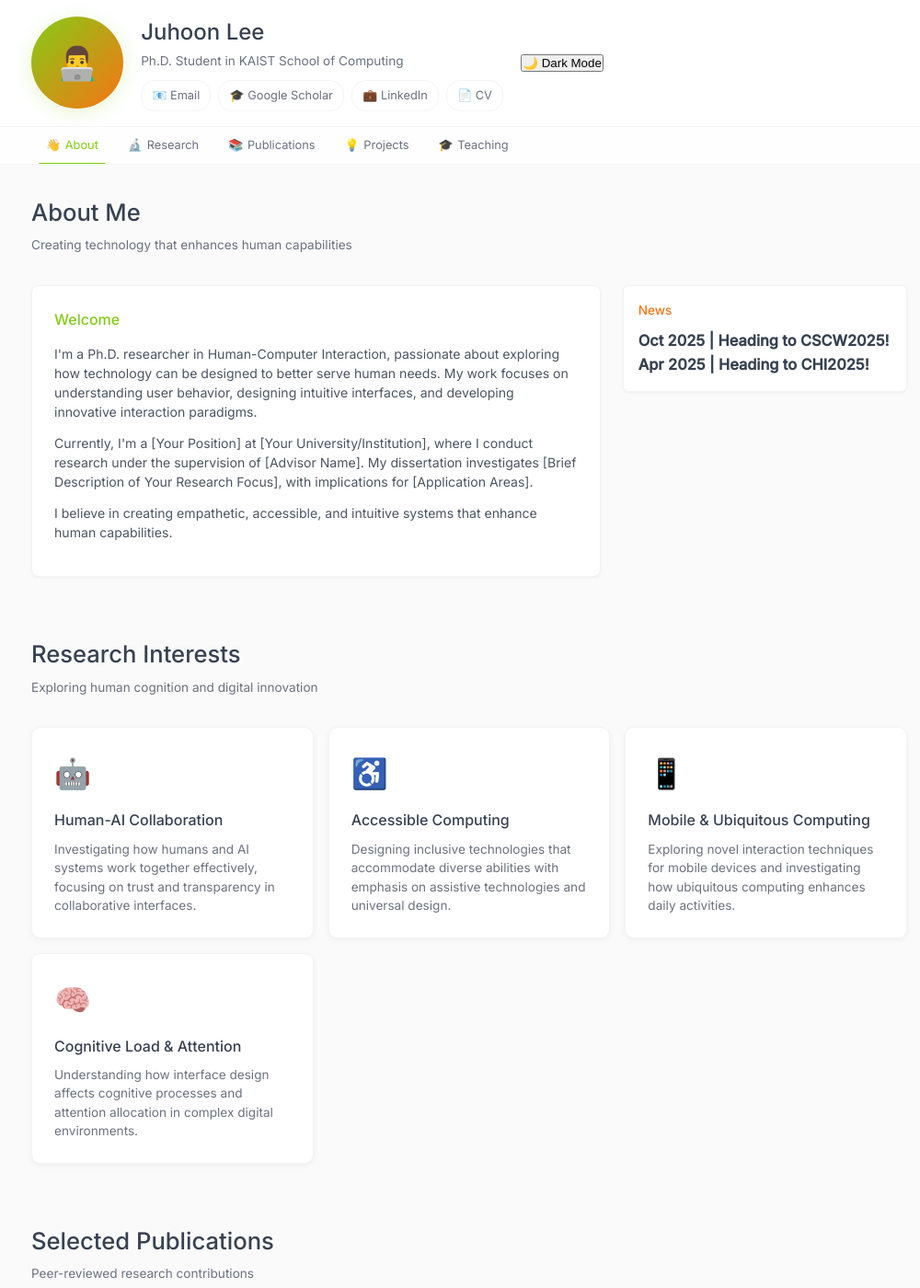
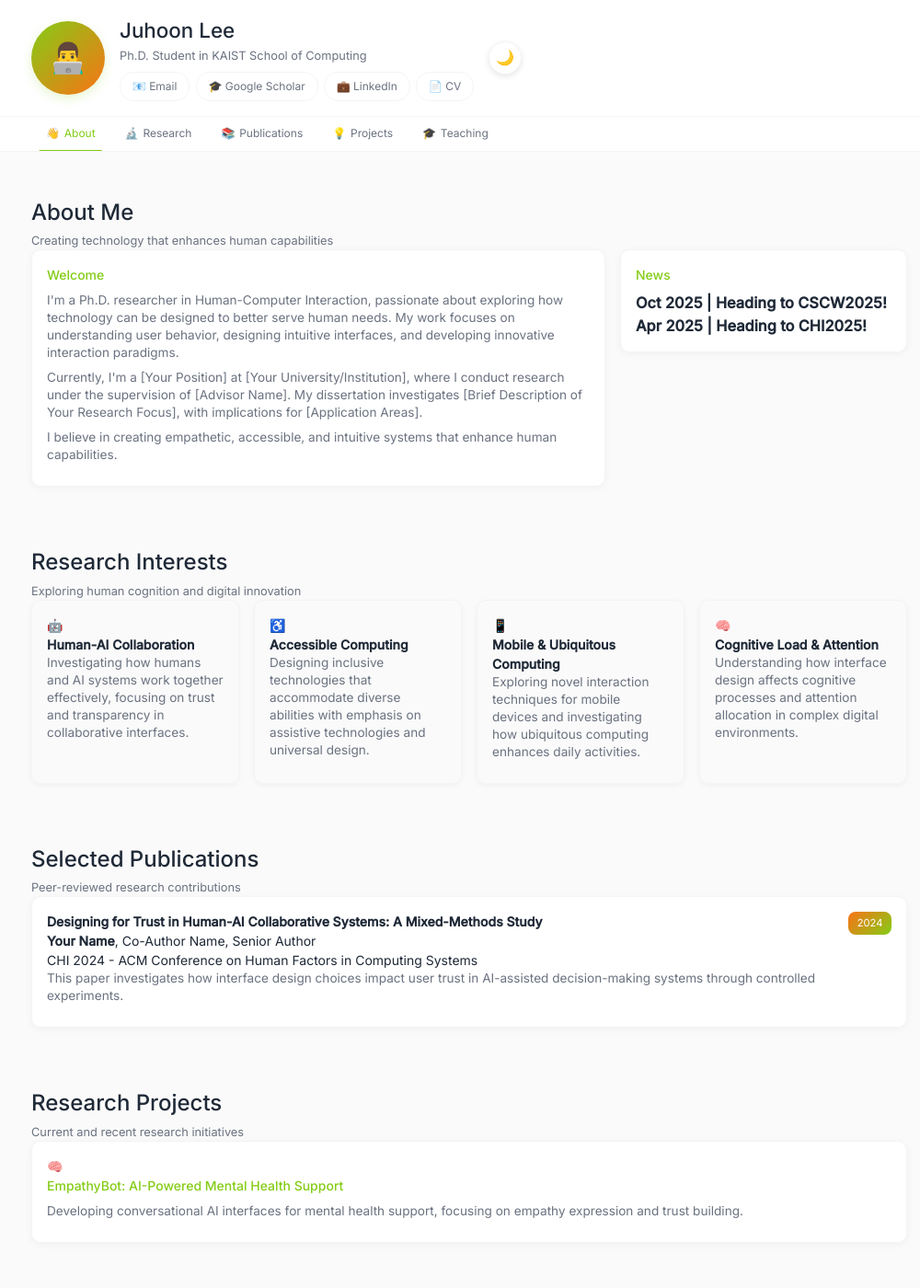
Before and after one commit to julielee16/personal-website, a Jekyll site: the page built from index.md, in a window 1280 px wide and 1400 px high. Shown: the whole window at 92% size, without its empty margins (130-1130 px from the left). Built offline with Jekyll 4.4.1, drawn with Linux system fonts in a browser that asks for light colours.

Commit message:
Updating scss

```diff
--- a/_layouts/default.html
+++ b/_layouts/default.html
@@ -22,7 +22,7 @@
           <a href="/cv.pdf" target="_blank">📄 CV</a>
         </div>
       </div>
-      <button id="dark-mode-toggle" class="dark-toggle">🌙 Dark Mode</button>
+      <button id="darkModeToggle" class="dark-mode-btn">🌙</button>
     </div>
   </header>
 
@@ -155,3 +155,26 @@
   <script src="{{ '/assets/js/main.js' | prepend: site.baseurl }}"></script>
 </body>
 </html>
+<script>
+    const toggleBtn = document.getElementById('darkModeToggle');
+
+    toggleBtn.addEventListener('click', () => {
+    document.body.classList.toggle('dark-mode');
+
+    // Change button icon
+    if(document.body.classList.contains('dark-mode')){
+        toggleBtn.textContent = '☀️'; // sun for light mode
+    } else {
+        toggleBtn.textContent = '🌙'; // moon for dark mode
+    }
+
+    // Save preference in localStorage
+    localStorage.setItem('darkMode', document.body.classList.contains('dark-mode'));
+    });
+
+    // Load saved preference
+    if(localStorage.getItem('darkMode') === 'true'){
+    document.body.classList.add('dark-mode');
+    toggleBtn.textContent = '☀️';
+    }
+</script>
--- a/_styles/_style.scss
+++ b/_styles/_style.scss
@@ -1,19 +1,36 @@
 /*==========================
-  Variables
+  VARIABLES
 ==========================*/
-$font-family: 'Inter', sans-serif;
-$color-text: #374151;
-$color-text-muted: #6b7280;
-$color-bg: #fafafa;
-$color-bg-alt: #ffffff;
-$color-accent: #84cc16;
-$color-accent-alt: #f97316;
-$color-border: #f3f4f6;
-$dark-bg: #1f2937;
-$dark-text: #f9fafb;
+:root {
+  --color-bg: #fafafa;
+  --color-bg-alt: #ffffff;
+  --color-text: #1f2937;
+  --color-text-muted: #6b7280;
+  --color-accent: #84cc16;
+  --color-accent-alt: #f97316;
+  --color-border: #f3f4f6;
+  --color-header: rgba(255, 255, 255, 0.95);
+  --scrollbar-bg: #f9fafb;
+  --scrollbar-thumb: #84cc16;
+  --transition-fast: 0.2s ease;
+  --transition-medium: 0.3s cubic-bezier(0.175, 0.885, 0.32, 1.275);
+}
+
+body.dark-mode {
+  --color-bg: #111827;
+  --color-bg-alt: #1f2937;
+  --color-text: #f3f4f6;
+  --color-text-muted: #d1d5db;
+  --color-accent: #84cc16;
+  --color-accent-alt: #f97316;
+  --color-border: #374151;
+  --color-header: rgba(17, 24, 39, 0.9);
+  --scrollbar-bg: #1f2937;
+  --scrollbar-thumb: #84cc16;
+}
 
 /*==========================
-  Global Reset
+  GLOBAL
 ==========================*/
 * {
   margin: 0;
@@ -22,76 +39,26 @@
 }
 
 body {
-  font-family: $font-family;
-  line-height: 1.6;
-  color: $color-text;
-  background: $color-bg;
+  font-family: 'Inter', sans-serif;
+  line-height: 1.5;
+  color: var(--color-text);
+  background: var(--color-bg);
   font-weight: 400;
   font-size: 14px;
+  transition: background 0.3s, color 0.3s;
 }
 
-/*==========================
-  Dark Mode
-==========================*/
-@media (prefers-color-scheme: dark) {
-  body {
-    background: $dark-bg;
-    color: $dark-text;
-  }
-  .header,
-  .navigation,
-  .bio-content,
-  .skills-panel .skill-category,
-  .research-card,
-  .publication,
-  .project-card,
-  .text-content {
-    background: $dark-bg;
-    border-color: lighten($dark-bg, 20%);
-    color: $dark-text;
-    box-shadow: 0 1px 3px rgba(0, 0, 0, 0.2);
-  }
-  .profile-info h1,
-  .profile-info h2,
-  .section-header h3,
-  .bio-content h4,
-  .skill-category h4,
-  .research-card h4,
-  .publication h4,
-  .project-content h4,
-  .text-content h4 {
-    color: $dark-text;
-  }
-  .section-subtitle,
-  .bio-content p,
-  .research-card p,
-  .publication p,
-  .project-description,
-  .project-meta,
-  .text-content p,
-  .text-content li {
-    color: lighten($dark-text, 30%);
-  }
-  a {
-    color: lighten($dark-text, 50%);
-  }
-  .contact-links a {
-    background: darken($dark-bg, 5%);
-    border: 1px solid lighten($dark-bg, 10%);
-  }
-  .contact-links a:hover {
-    color: white;
-  }
-}
+a { text-decoration: none; }
 
 /*==========================
-  Header
+  HEADER
 ==========================*/
 .header {
-  background: rgba(255, 255, 255, 0.95);
+  background: var(--color-header);
   backdrop-filter: blur(10px);
-  border-bottom: 1px solid $color-border;
+  border-bottom: 1px solid var(--color-border);
   padding: 1rem 0;
+  transition: background 0.3s;
 }
 
 .header-container {
@@ -100,112 +67,113 @@
   padding: 0 1.5rem;
   display: flex;
   align-items: center;
-  gap: 1.2rem;
+  gap: 1rem;
 }
 
 .profile-photo {
-  width: 100px;
-  height: 100px;
+  width: 80px;
+  height: 80px;
   border-radius: 50%;
-  background: linear-gradient(135deg, $color-accent, $color-accent-alt);
+  background: linear-gradient(135deg, var(--color-accent), var(--color-accent-alt));
   display: flex;
   align-items: center;
   justify-content: center;
-  font-size: 2.2rem;
+  font-size: 2rem;
   color: white;
   cursor: pointer;
-  transition: all 0.3s ease;
-  box-shadow: 0 4px 20px rgba($color-accent, 0.2);
+  transition: transform var(--transition-medium), box-shadow var(--transition-medium);
+  box-shadow: 0 4px 12px rgba(132, 204, 22, 0.2);
   position: relative;
   overflow: hidden;
 }
 
-.profile-photo:before {
+.profile-photo:hover {
+  transform: scale(1.1) rotate(5deg);
+  box-shadow: 0 8px 25px rgba(132, 204, 22, 0.3);
+}
+
+.profile-info h1 {
+  font-size: 1.4rem;
+  font-weight: 500;
+  margin-bottom: 0.1rem;
+}
+
+.profile-info h2 {
+  font-size: 0.8rem;
+  font-weight: 400;
+  color: var(--color-text-muted);
+  margin-bottom: 0.5rem;
+}
+
+.contact-links {
+  display: flex;
+  gap: 0.4rem;
+  flex-wrap: wrap;
+}
+
+.contact-links a {
+  color: var(--color-text-muted);
+  font-size: 0.75rem;
+  padding: 0.35rem 0.8rem;
+  border-radius: 15px;
+  border: 1px solid var(--color-border);
+  background: var(--color-bg-alt);
+  position: relative;
+  overflow: hidden;
+  transition: all var(--transition-medium);
+}
+
+.contact-links a:hover {
+  color: white;
+  transform: translateY(-2px);
+  box-shadow: 0 5px 12px rgba(132, 204, 22, 0.3);
+  border-color: transparent;
+}
+
+.contact-links a::before {
   content: '';
   position: absolute;
   top: 0;
   left: -100%;
   width: 100%;
   height: 100%;
-  background: linear-gradient(90deg, transparent, rgba(255,255,255,0.3), transparent);
-  transition: left 0.5s ease;
+  background: linear-gradient(135deg, var(--color-accent), var(--color-accent-alt));
+  z-index: -1;
+  transition: left 0.3s ease;
 }
 
-.profile-photo:hover {
-  transform: scale(1.1) rotate(5deg);
-  box-shadow: 0 8px 30px rgba($color-accent, 0.3);
+.contact-links a:hover::before { left: 0; }
+
+.dark-mode-btn {
+  background: var(--color-bg-alt);
+  border: 1px solid var(--color-border);
+  border-radius: 50%;
+  width: 36px;
+  height: 36px;
+  cursor: pointer;
+  display: flex;
+  align-items: center;
+  justify-content: center;
+  font-size: 1rem;
+  transition: all var(--transition-medium);
+  box-shadow: 0 2px 6px rgba(0,0,0,0.1);
 }
 
-.profile-photo:hover:before {
-  left: 100%;
-}
-
-.profile-info h1 {
-  font-size: 1.5rem;
-  font-weight: 500;
-  color: $color-text;
-  margin-bottom: 0.1rem;
-}
-
-.profile-info h2 {
-  font-size: 0.85rem;
-  font-weight: 400;
-  color: $color-text-muted;
-  margin-bottom: 0.6rem;
-}
-
-.contact-links {
-  display: flex;
-  gap: 0.5rem;
-  flex-wrap: wrap;
-}
-
-.contact-links a {
-  color: $color-text-muted;
-  text-decoration: none;
-  font-size: 0.8rem;
-  padding: 0.35rem 0.7rem;
-  border-radius: 15px;
-  transition: all 0.3s ease;
-  background: $color-bg-alt;
-  border: 1px solid $color-border;
-  position: relative;
-  overflow: hidden;
-}
-
-.contact-links a:before {
-  content: '';
-  position: absolute;
-  top: 0;
-  left: -100%;
-  width: 100%;
-  height: 100%;
-  background: linear-gradient(135deg, $color-accent, $color-accent-alt);
-  transition: left 0.3s ease;
-  z-index: -1;
-}
-
-.contact-links a:hover {
-  color: white;
-  border-color: transparent;
-  transform: translateY(-2px);
-  box-shadow: 0 5px 15px rgba($color-accent, 0.3);
-}
-
-.contact-links a:hover:before {
-  left: 0;
+.dark-mode-btn:hover {
+  transform: scale(1.1);
+  box-shadow: 0 6px 15px rgba(0,0,0,0.15);
 }
 
 /*==========================
-  Navigation
+  NAVIGATION
 ==========================*/
 .navigation {
-  background: rgba(255,255,255,0.8);
+  background: var(--color-header);
   backdrop-filter: blur(10px);
   position: sticky;
   top: 0;
   z-index: 100;
-  border-bottom: 1px solid $color-border;
+  border-bottom: 1px solid var(--color-border);
 }
 
 .nav-container {
@@ -218,135 +186,108 @@
   display: flex;
   list-style: none;
   gap: 0;
+  flex-wrap: wrap;
 }
 
 .nav-menu a {
   display: flex;
   align-items: center;
   padding: 0.6rem 1rem;
-  text-decoration: none;
-  color: $color-text-muted;
+  color: var(--color-text-muted);
   font-weight: 400;
-  font-size: 0.8rem;
+  font-size: 0.75rem;
   position: relative;
-  transition: color 0.15s ease;
-  white-space: nowrap;
+  transition: color 0.2s ease;
 }
 
-.nav-menu a:before {
+.nav-menu a.active,
+.nav-menu a:hover { color: var(--color-accent); }
+
+.nav-menu a::before {
   content: '';
   position: absolute;
   bottom: 0;
   left: 50%;
   width: 0;
   height: 1px;
-  background: $color-accent;
-  transition: all 0.15s ease;
+  background: var(--color-accent);
+  transition: width 0.2s ease;
   transform: translateX(-50%);
 }
 
-.nav-menu a:hover,
-.nav-menu a.active {
-  color: $color-accent;
-}
+.nav-menu a.active::before,
+.nav-menu a:hover::before { width: 80%; }
 
-.nav-menu a:hover:before,
-.nav-menu a.active:before {
-  width: 80%;
-}
-
-.nav-icon {
-  margin-right: 0.3rem;
-  font-size: 0.8rem;
-}
+.nav-icon { margin-right: 0.3rem; font-size: 0.75rem; }
 
 /*==========================
-  Main Content
+  MAIN CONTENT
 ==========================*/
 .main-content {
   max-width: 1000px;
   margin: 0 auto;
-  padding: 0 1.5rem;
+  padding: 1rem 1.5rem;
 }
 
-.content-section {
-  padding: 2rem 0;
-}
-
-.section-header {
-  margin-bottom: 2rem;
-}
+.content-section { padding: 2rem 0; }
 
 .section-header h3 {
-  font-size: 1.6rem;
+  font-size: 1.5rem;
   font-weight: 500;
-  color: $color-text;
-  margin-bottom: 0.3rem;
+  color: var(--color-text);
+  margin-bottom: 0.2rem;
 }
 
 .section-subtitle {
-  font-size: 0.85rem;
-  color: $color-text-muted;
-  max-width: 400px;
+  font-size: 0.8rem;
+  color: var(--color-text-muted);
 }
 
 /*==========================
-  About Section
+  ABOUT & SKILLS
 ==========================*/
 .about-grid {
   display: grid;
   grid-template-columns: 2fr 1fr;
-  gap: 1.5rem;
+  gap: 1rem;
+  align-items: start;
 }
 
-.bio-content {
-  background: $color-bg-alt;
-  border-radius: 8px;
-  padding: 1.5rem;
-  box-shadow: 0 1px 3px rgba(0,0,0,0.05);
-  border: 1px solid $color-border;
+.bio-content,
+.skill-category,
+.text-content,
+.project-card,
+.publication {
+  background: var(--color-bg-alt);
+  border-radius: 10px;
+  border: 1px solid var(--color-border);
+  box-shadow: 0 2px 8px rgba(0,0,0,0.04);
+  padding: 1rem;
+  transition: all var(--transition-medium);
 }
 
-.bio-content h4 {
-  color: $color-accent;
-  font-size: 1rem;
-  margin-bottom: 0.8rem;
+.bio-content h4,
+.skill-category h4,
+.project-content h4 {
+  color: var(--color-accent);
+  margin-bottom: 0.5rem;
   font-weight: 500;
 }
 
-.bio-content p {
-  margin-bottom: 0.8rem;
-  font-size: 0.88rem;
-  line-height: 1.5;
-  color: #4b5563;
+.bio-content p,
+.text-content p,
+.project-description,
+.research-card p,
+.publication p {
+  font-size: 0.85rem;
+  color: var(--color-text-muted);
+  line-height: 1.4;
+  margin-bottom: 0.5rem;
 }
 
-/* Skills Panel */
-.skills-panel {
-  display: flex;
-  flex-direction: column;
-  gap: 0.8rem;
-}
+.skills-panel { display: flex; flex-direction: column; gap: 0.5rem; }
 
-.skill-category {
-  background: $color-bg-alt;
-  border-radius: 6px;
-  padding: 1rem;
-  box-shadow: 0 1px 3px rgba(0,0,0,0.05);
-  border: 1px solid $color-border;
-  transition: transform 0.15s ease;
-}
-
-.skill-category:hover {
-  transform: translateY(-1px);
-}
-
-.skill-category h4 {
-  color: $color-accent-alt;
-  margin-bottom: 0.5rem;
-  font-weight: 500;
-  font-size: 0.85rem;
-}
+.skill-category:hover { transform: translateY(-2px); }
 
 .skill-tags {
   display: flex;
@@ -355,114 +296,50 @@
 }
 
 .skill-tag {
-  background: $color-bg-alt;
-  color: $color-accent;
-  padding: 0.3rem 0.7rem;
-  border-radius: 12px;
-  font-size: 0.75rem;
-  font-weight: 400;
+  background: var(--color-bg);
+  color: var(--color-accent);
+  padding: 0.25rem 0.6rem;
+  border-radius: 10px;
+  font-size: 0.7rem;
+  border: 1px solid var(--color-border);
   cursor: pointer;
-  border: 1px solid $color-border;
-  transition: all 0.3s ease;
-  position: relative;
-  overflow: hidden;
-}
-
-.skill-tag:before {
-  content: '';
-  position: absolute;
-  top: 50%;
-  left: 50%;
-  width: 0;
-  height: 0;
-  background: radial-gradient(circle, $color-accent, $color-accent-alt);
-  transition: all 0.3s ease;
-  transform: translate(-50%, -50%);
-  border-radius: 50%;
-  z-index: -1;
+  transition: all var(--transition-medium);
 }
 
 .skill-tag:hover {
   color: white;
   transform: translateY(-2px) scale(1.05);
-  box-shadow: 0 5px 15px rgba($color-accent, 0.3);
-}
-
-.skill-tag:hover:before {
-  width: 100px;
-  height: 100px;
+  box-shadow: 0 5px 12px rgba(132,204,22,0.3);
 }
 
 /*==========================
-  Research Section
+  RESEARCH
 ==========================*/
 .research-grid {
   display: grid;
-  grid-template-columns: repeat(auto-fit, minmax(240px, 1fr));
+  grid-template-columns: repeat(auto-fit, minmax(220px, 1fr));
   gap: 1rem;
 }
 
 .research-card {
-  background: $color-bg-alt;
+  display: flex;
+  flex-direction: column;
+  padding: 1rem;
+  cursor: pointer;
   border-radius: 10px;
-  padding: 1.5rem;
-  cursor: pointer;
-  transition: all 0.3s ease;
-  border: 1px solid $color-border;
-  box-shadow: 0 2px 6px rgba(0,0,0,0.05);
-  position: relative;
   overflow: hidden;
-}
-
-.research-card:before {
-  content: '';
-  position: absolute;
-  top: 0;
-  left: 0;
-  width: 100%;
-  height: 100%;
-  background: linear-gradient(135deg, rgba($color-accent, 0.05), rgba($color-accent-alt, 0.05));
-  opacity: 0;
-  transition: opacity 0.3s ease;
+  border: 1px solid var(--color-border);
+  box-shadow: 0 2px 6px rgba(0,0,0,0.04);
+  transition: transform var(--transition-medium);
 }
 
 .research-card:hover {
-  transform: translateY(-6px) scale(1.02);
-  box-shadow: 0 12px 25px rgba(0,0,0,0.08);
-}
-
-.research-card:hover:before {
-  opacity: 1;
-}
-
-.research-icon {
-  font-size: 2rem;
-  margin-bottom: 0.8rem;
-  display: block;
-  transition: all 0.3s ease;
-  filter: grayscale(0.3);
-}
-
-.research-card:hover .research-icon {
-  transform: scale(1.2) rotate(10deg);
-  filter: grayscale(0);
-}
-
-.research-card h4 {
-  font-size: 1rem;
-  color: $color-text;
-  margin-bottom: 0.5rem;
-  font-weight: 500;
-}
-
-.research-card p {
-  color: $color-text-muted;
-  line-height: 1.5;
-  font-size: 0.85rem;
+  transform: translateY(-5px) scale(1.02);
+  box-shadow: 0 10px 20px rgba(0,0,0,0.08);
 }
 
 /*==========================
-  Publications Section
+  PUBLICATIONS
 ==========================*/
 .publications-grid {
   display: grid;
@@ -470,165 +347,39 @@
 }
 
 .publication {
-  background: $color-bg-alt;
-  border-radius: 10px;
-  padding: 1.5rem;
-  transition: all 0.3s ease;
-  cursor: pointer;
-  border: 1px solid $color-border;
-  box-shadow: 0 2px 6px rgba(0,0,0,0.05);
   position: relative;
   overflow: hidden;
-}
-
-.publication:before {
-  content: '';
-  position: absolute;
-  top: 0;
-  left: 0;
-  width: 3px;
-  height: 100%;
-  background: linear-gradient(135deg, $color-accent, $color-accent-alt);
-  border-radius: 8px 0 0 8px;
-  transition: width 0.3s ease;
-}
-
-.publication:hover {
-  transform: translateX(3px) translateY(-2px);
-  box-shadow: 0 8px 20px rgba(0,0,0,0.06);
-}
-
-.publication:hover:before {
-  width: 6px;
 }
 
 .publication-year {
   position: absolute;
   top: 1rem;
   right: 1rem;
-  background: linear-gradient(135deg, $color-accent-alt, $color-accent);
+  background: linear-gradient(135deg, var(--color-accent-alt), var(--color-accent));
   color: white;
-  padding: 0.3rem 0.8rem;
+  padding: 0.25rem 0.6rem;
   border-radius: 8px;
   font-size: 0.7rem;
-  font-weight: 500;
-  transition: all 0.3s ease;
-  box-shadow: 0 2px 6px rgba($color-accent-alt,0.2);
-}
-
-.publication:hover .publication-year {
-  transform: scale(1.05);
-  box-shadow: 0 4px 12px rgba($color-accent-alt, 0.3);
 }
 
 /*==========================
-  Projects Section
+  PROJECTS
 ==========================*/
-.projects-grid {
-  display: grid;
-  grid-template-columns: repeat(auto-fit, minmax(260px, 1fr));
-  gap: 1rem;
-}
+.projects-grid { display: grid; grid-template-columns: repeat(auto-fit, minmax(260px, 1fr)); gap: 1rem; }
 
-.project-card {
-  background: $color-bg-alt;
-  border-radius: 12px;
-  overflow: hidden;
-  box-shadow: 0 2px 6px rgba(0,0,0,0.05);
-  border: 1px solid $color-border;
-  transition: all 0.3s ease;
-  cursor: pointer;
-  display: flex;
-  flex-direction: column;
-}
-
-.project-card:hover {
-  transform: translateY(-6px) scale(1.02);
-  box-shadow: 0 12px 25px rgba(0,0,0,0.08);
-}
-
-.project-image {
-  width: 100%;
-  height: 160px;
-  object-fit: cover;
-  display: block;
-  transition: all 0.3s ease;
-}
-
-.project-card:hover .project-image {
-  transform: scale(1.05);
-}
-
-.project-content {
-  padding: 1rem;
-  flex: 1;
-  display: flex;
-  flex-direction: column;
-  gap: 0.5rem;
-}
-
-.project-content h4 {
-  font-size: 1rem;
-  font-weight: 500;
-  color: $color-text;
-}
-
-.project-description {
-  font-size: 0.85rem;
-  color: $color-text-muted;
-  line-height: 1.4;
-  flex: 1;
-}
-
-.project-meta {
-  font-size: 0.75rem;
-  color: $color-text-muted;
-}
+.project-card:hover { transform: translateY(-6px) scale(1.02); }
 
 /*==========================
-  Text Content (for Notes/Articles)
+  TEXT CONTENT
 ==========================*/
-.text-content {
-  background: $color-bg-alt;
-  border-radius: 8px;
-  padding: 1.5rem;
-  border: 1px solid $color-border;
-  box-shadow: 0 1px 3px rgba(0,0,0,0.05);
-  line-height: 1.6;
-}
+.text-content { line-height: 1.5; }
 
-.text-content h4 {
-  font-weight: 500;
-  font-size: 1rem;
-  margin-bottom: 0.6rem;
-  color: $color-accent;
-}
-
-.text-content p,
-.text-content li {
-  font-size: 0.88rem;
-  color: $color-text-muted;
-  margin-bottom: 0.6rem;
-}
-
-.text-content a {
-  color: $color-accent;
-  text-decoration: underline;
-  transition: color 0.3s ease;
-}
-
-.text-content a:hover {
-  color: $color-accent-alt;
-}
+.text-content a:hover { color: var(--color-accent-alt); }
 
 /*==========================
-  Utilities
+  UTILITIES
 ==========================*/
-.flex-center {
-  display: flex;
-  align-items: center;
-  justify-content: center;
-}
+.flex-center { display: flex; align-items: center; justify-content: center; }
 
 .mb-1 { margin-bottom: 0.25rem; }
 .mb-2 { margin-bottom: 0.5rem; }
@@ -648,19 +399,11 @@
 .p-4 { padding: 1rem; }
 .p-5 { padding: 1.5rem; }
 
-/* Responsive adjustments */
+/*==========================
+  RESPONSIVE
+==========================*/
 @media (max-width: 768px) {
-  .about-grid {
-    grid-template-columns: 1fr;
-  }
-  .nav-menu {
-    flex-direction: column;
-  }
-  .skills-panel {
-    gap: 0.5rem;
-  }
-  .projects-grid,
-  .research-grid {
-    grid-template-columns: 1fr;
-  }
+  .about-grid { grid-template-columns: 1fr; }
+  .nav-menu { flex-direction: column; }
+  .projects-grid, .research-grid { grid-template-columns: 1fr; }
 }
```
